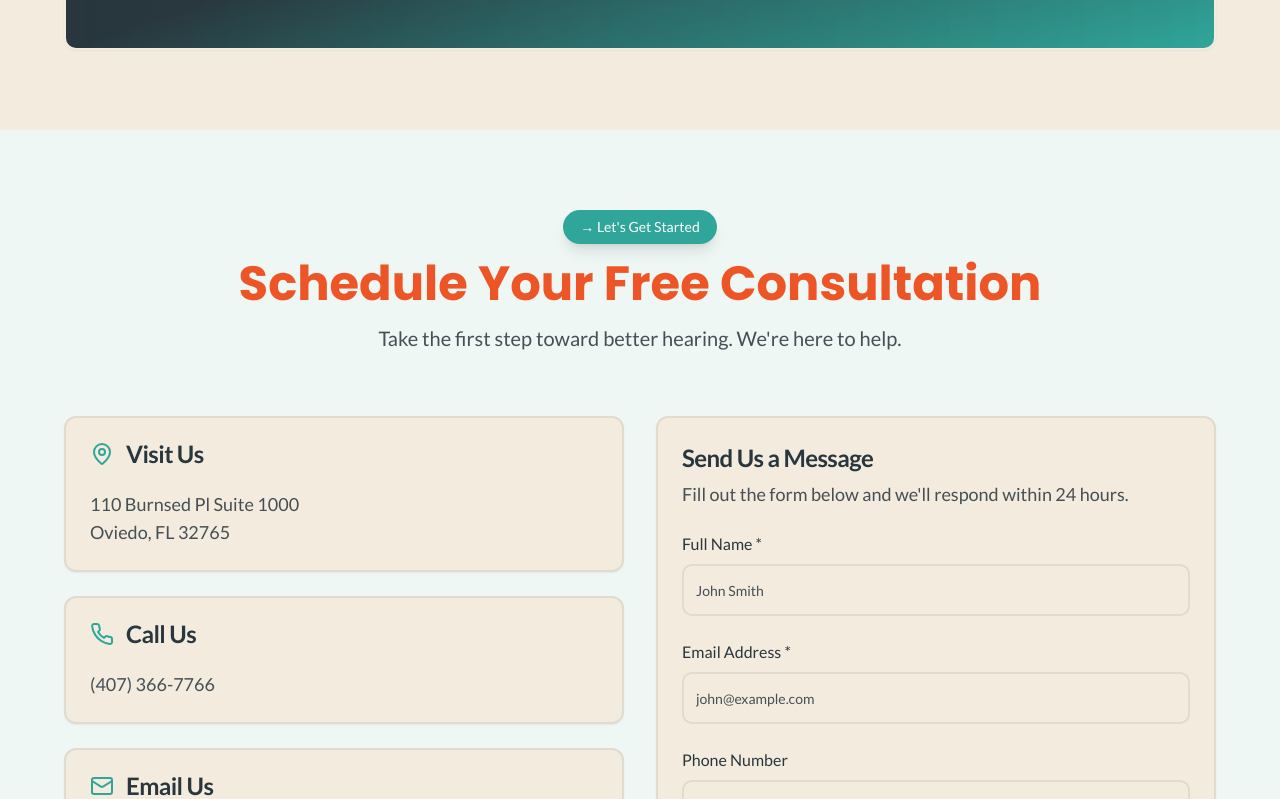
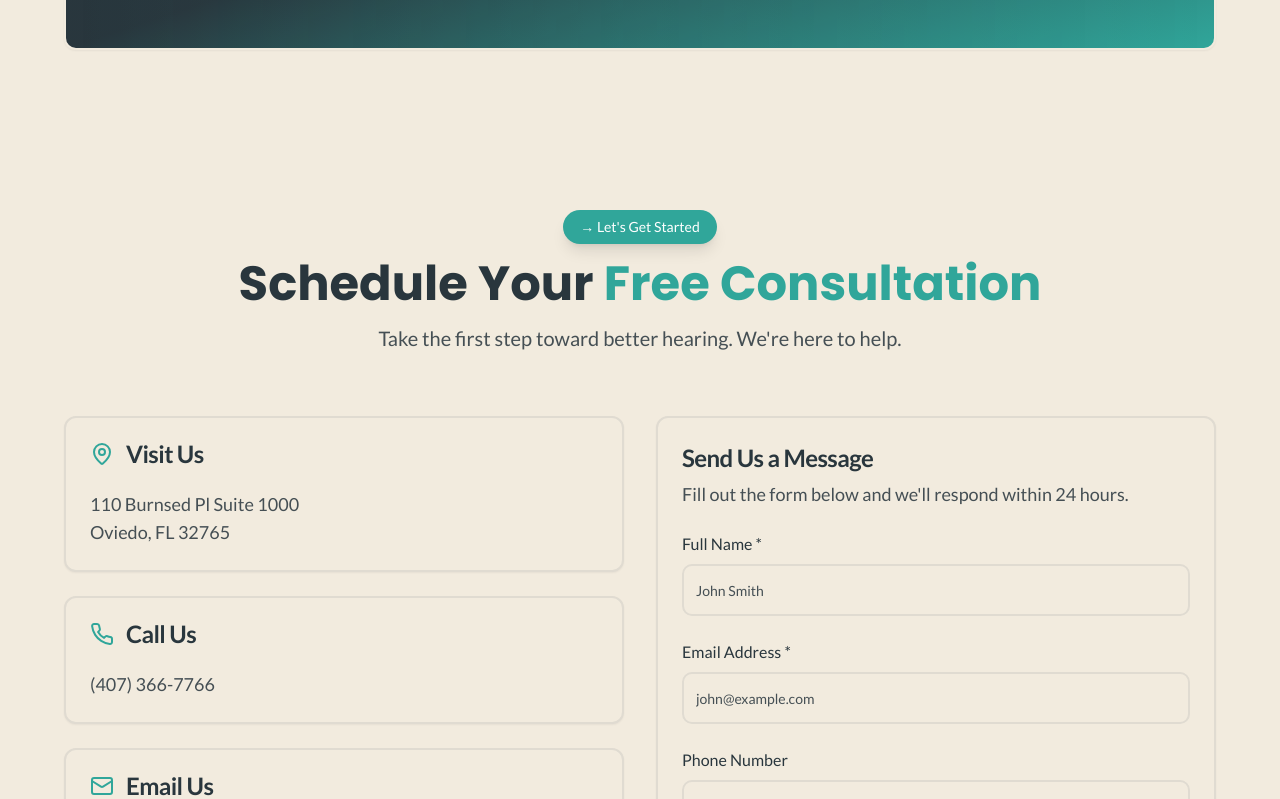
Before and after one commit to triavalabs/hear-with-heart, a React (Vite) app: page / in a window 1280 px wide. Shown: the part 4680-5479 px from the top of the page. Built offline with nearby package versions, Linux system fonts and the light colour scheme; the HTML template or start-up script is replaced by a standard one.

Commit message:
Update section color scheme

```diff
--- a/src/components/Contact.tsx
+++ b/src/components/Contact.tsx
@@ -35,15 +35,15 @@ const Contact = () => {
   };
 
   return (
-    <section id="contact" className="py-20 bg-soft-seafoam">
+    <section id="contact" className="py-20 bg-background">
       <div className="container px-6">
         <div className="max-w-6xl mx-auto">
           <div className="text-center mb-16 animate-fade-in-up">
-            <Badge className="mb-4 px-4 py-1.5 text-sm font-medium bg-secondary text-white shadow-lg">
+            <Badge className="mb-4 px-4 py-1.5 text-sm font-medium bg-main-teal text-white shadow-lg">
               → Let's Get Started
             </Badge>
-            <h2 className="text-3xl md:text-4xl lg:text-5xl font-bold mb-4" style={{ color: 'hsl(14, 85%, 54%)' }}>
-              Schedule Your Free Consultation
+            <h2 className="text-3xl md:text-4xl lg:text-5xl font-bold mb-4 text-charcoal">
+              Schedule Your <span className="text-main-teal">Free Consultation</span>
             </h2>
             <p className="text-xl text-body-gray max-w-2xl mx-auto">
               Take the first step toward better hearing. We're here to help.
```
